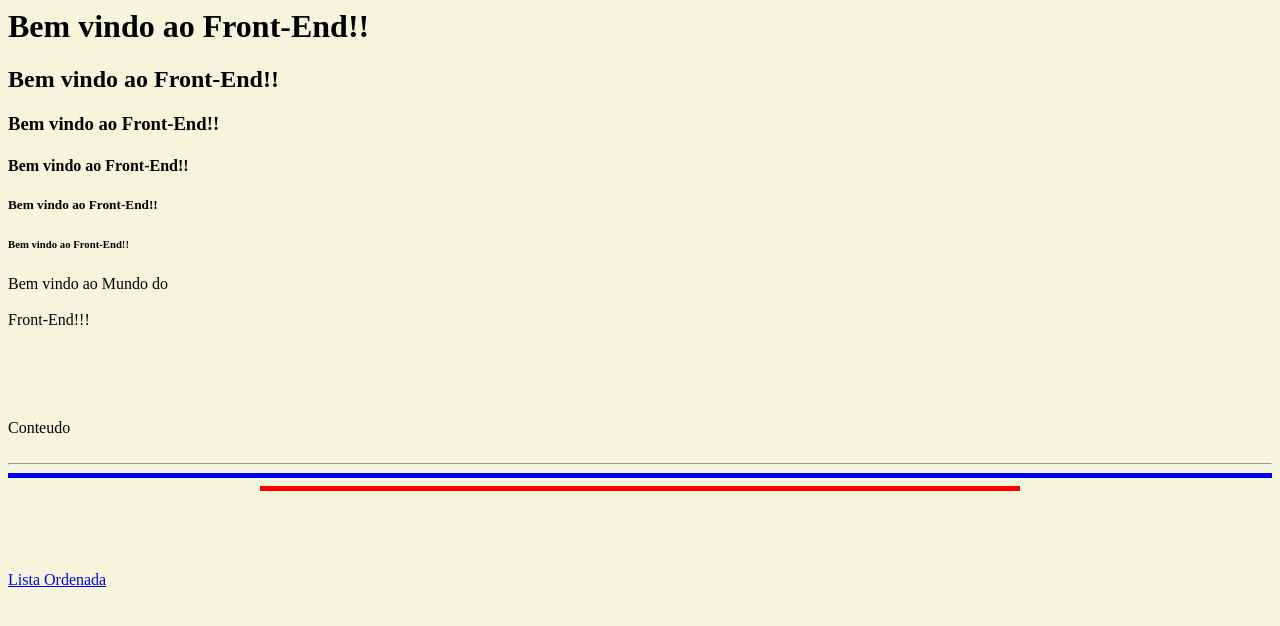
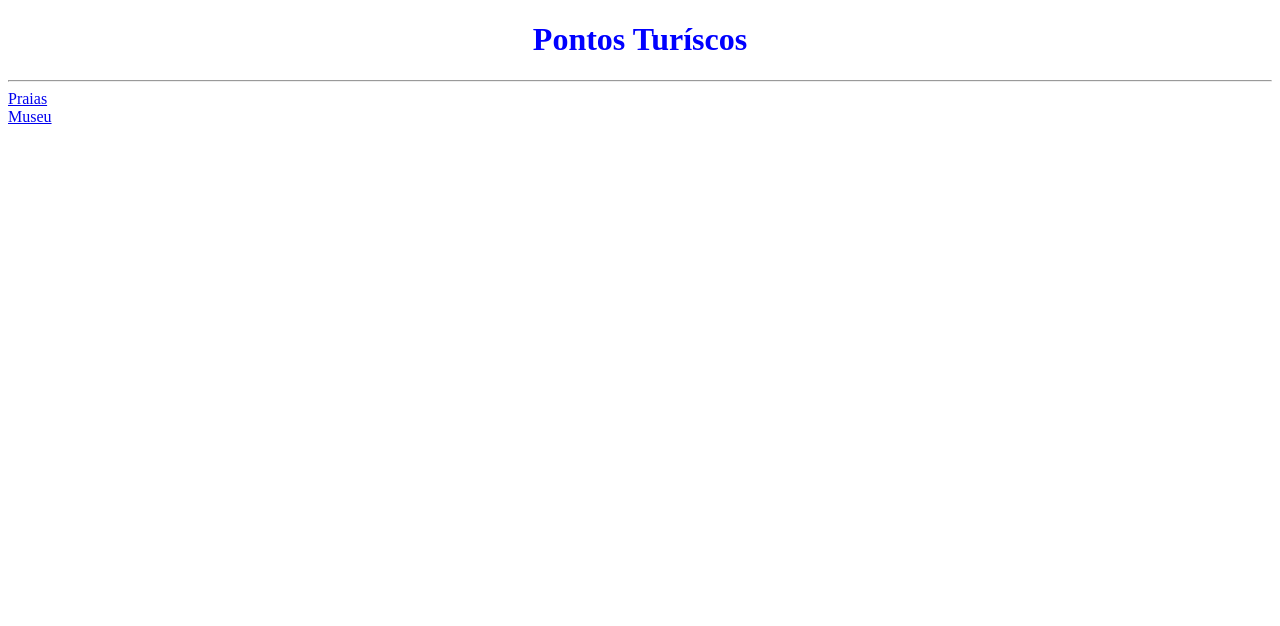
Before and after one commit to lian-li-404/programacao-python-senac, a plain HTML site: page aulas_web/index.html in a window 1280 px wide. Drawn offline with Linux system fonts and the light colour scheme.

Commit message:
Add files via upload

```diff
--- /dev/null
+++ b/aulas_web/css/estilos.css
@@ -0,0 +1,4 @@
+h1{
+    color:blue;
+    text-align: center;
+}
--- a/aulas_web/index.html
+++ b/aulas_web/index.html
@@ -1,30 +1,15 @@
-<html>
-
-	<head>
-		<title> Minha Primeira Página </title>
-	</head>
-
-	<body bgcolor="beige">
-		<h1> Bem vindo ao Front-End!!</h1>
-		<h2> Bem vindo ao Front-End!!</h2>
-		<h3> Bem vindo ao Front-End!!</h3>
-		<h4> Bem vindo ao Front-End!!</h4>
-		<h5> Bem vindo ao Front-End!!</h5>
-		<h6> Bem vindo ao Front-End!!</h6>
-		Bem vindo ao Mundo do<br><br/>
-		Front-End!!!<br><br/><br><br/><br><br/>
-
-		Conteudo<br><br/>
-		<hr> <!--linha horizontal-->
-		<hr color = "blue" size="5%">
-		<hr color = "red" size="5%" width="60%">
-
-		<br>
-		<br>
-
-		<a href="listaol.html"</a> <br> <br/>
-		Lista Ordenada <br> <br/>
-
-	</body>
-
+<!DOCTYPE html>
+<html lang="pt-br">
+<head>
+	<meta charset="UTF-8">
+	<meta name="viewport" content="width=device-width, initial-scale=1.0">
+	<title>Rio de Janeiro</title>
+	<link rel="stylesheet" href="css/estilos.css" >
+</head>
+<body>
+	<h1>Pontos Turíscos</h1>
+	<hr>
+	<a href="praias.html">Praias<br/>
+	<a href="museus.html">Museu</a>
+</body>
 </html>
```
Also changed, not shown: aulas_web/museus.html (added, +22 -0 lines), aulas_web/praias.html (added, +21 -0 lines), aulas_web/tabela.html (added, +21 -0 lines), aulas_web/img/museu1.jpg (added), aulas_web/img/museu2.jpg (added), aulas_web/img/museu3.jpg (added), aulas_web/img/praia1.jpg (added), aulas_web/img/praia2.jpg (added), aulas_web/img/praia3.jpg (added).
